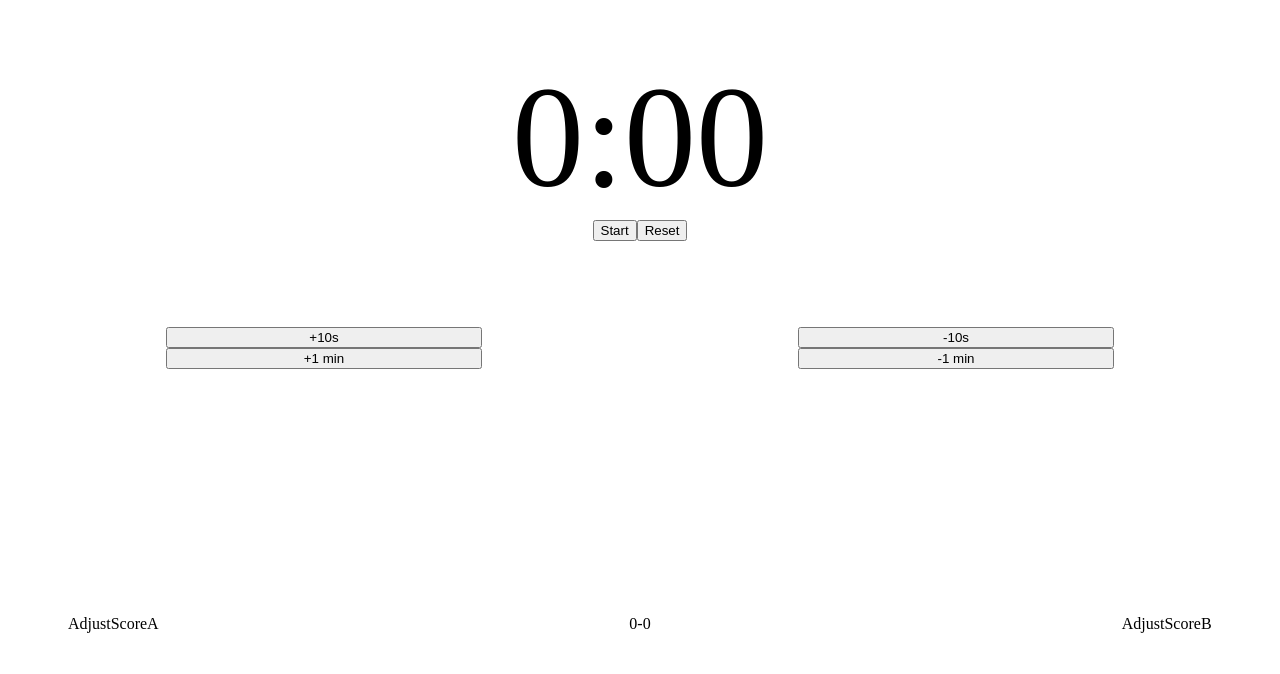
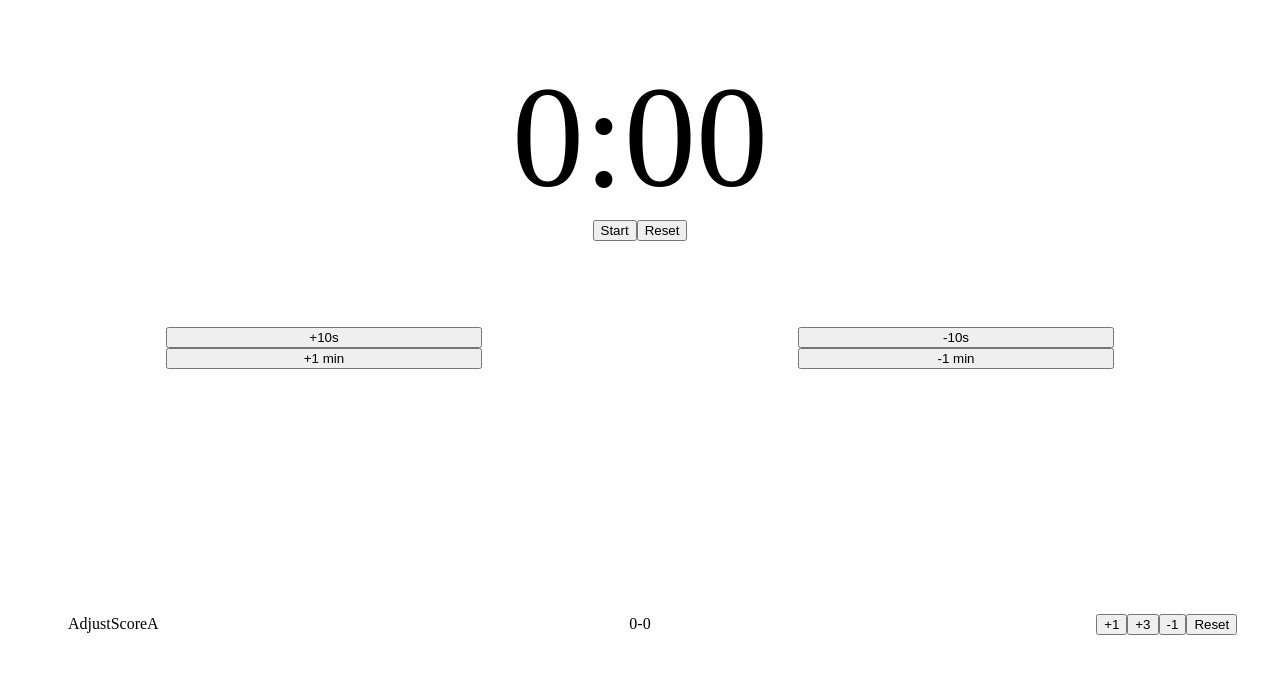
Before and after one commit to lroberts77/react-bball-scoreboard, a React (Create React App) app: page / in a window 1280 px wide. Shown: the top 674 px of the page. Built offline with nearby package versions, Linux system fonts and the light colour scheme.

Commit message:
added logic to adjust teamb score

```diff
--- a/src/components/Score/AdjustScoreA/AdjustScoreA.js
+++ b/src/components/Score/AdjustScoreA/AdjustScoreA.js
@@ -1,7 +1,11 @@
-import React from 'react'
+import React, { useContext } from 'react'
+import { ScoreContext } from '../../../Context/Context'
 import './AdjustScoreA.css'
 
 const AdjustScoreA = () => {
+
+  let { scoresTeamA, setScoresTeamA, scoresTeamB, setScoresTeamB } = useContext(ScoreContext)
+
   return (
     <div className='scoreA'>AdjustScoreA</div>
   )
--- a/src/components/Score/AdjustScoreB/AdjustScoreB.js
+++ b/src/components/Score/AdjustScoreB/AdjustScoreB.js
@@ -1,9 +1,18 @@
-import React from 'react'
+import React, { useContext } from 'react'
+import { ScoreContext } from '../../../Context/Context'
 import './AdjustScoreB.css'
 
 const AdjustScoreB = () => {
+
+  let { scoresTeamA, setScoresTeamA, scoresTeamB, setScoresTeamB } = useContext(ScoreContext)
+
   return (
-    <div className='scoreB'>AdjustScoreB</div>
+    <div className='scoreB'>
+          <button id="increment-btnb" onClick={() => setScoresTeamB( scoresTeamB => scoresTeamB + 1 )}>+1</button>
+          <button id="increment3-btnb" onClick={() => setScoresTeamB( scoresTeamB => scoresTeamB + 3 )}>+3</button>
+          <button id="decrement-btnb" onClick={() => scoresTeamB <= 0 ? scoresTeamB => scoresTeamB = 0 : setScoresTeamB( scoresTeamB => scoresTeamB - 1 )}>-1</button>
+          <button id="reset-btnb" onClick={() => setScoresTeamB( scoresTeamB => scoresTeamB = 0 )}>Reset</button>
+    </div>
   )
 }
 
```
